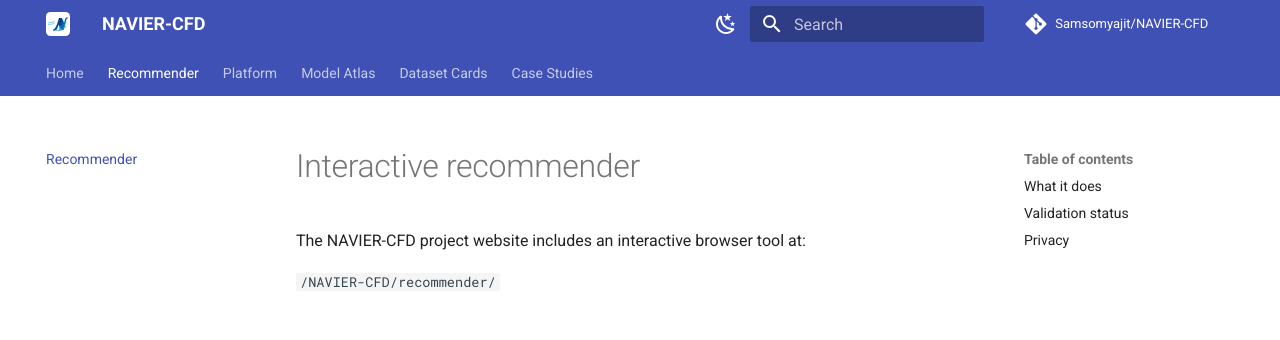
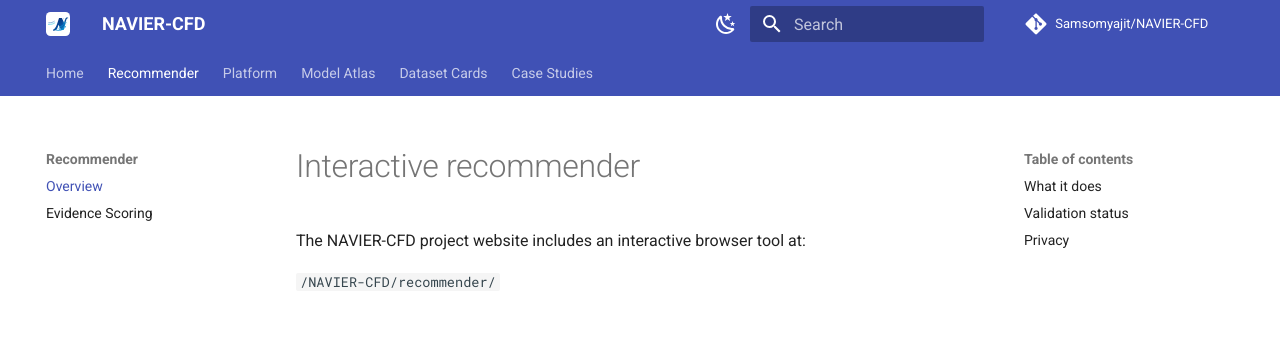
Before and after one commit to Samsomyajit/NAVIER-CFD, an MkDocs documentation site: the page built from docs/RECOMMENDER.md, in a window 1280 px wide. Shown: the top 340 px of the page. Built offline with MkDocs 1.6.1 and Material for MkDocs 9.7.7, drawn with Linux system fonts in a browser that asks for light colours; comment, search, counter and statistics services are not loaded.

Commit message:
Add evidence scoring documentation to site

```diff
--- a/mkdocs.yml
+++ b/mkdocs.yml
@@ -38,7 +38,9 @@
 
 nav:
   - Home: index.md
-  - Recommender: RECOMMENDER.md
+  - Recommender:
+      - Overview: RECOMMENDER.md
+      - Evidence Scoring: EVIDENCE_SCORING.md
   - Platform:
       - Architecture: ARCHITECTURE.md
       - Model Catalog: MODEL_CATALOG.md
```
